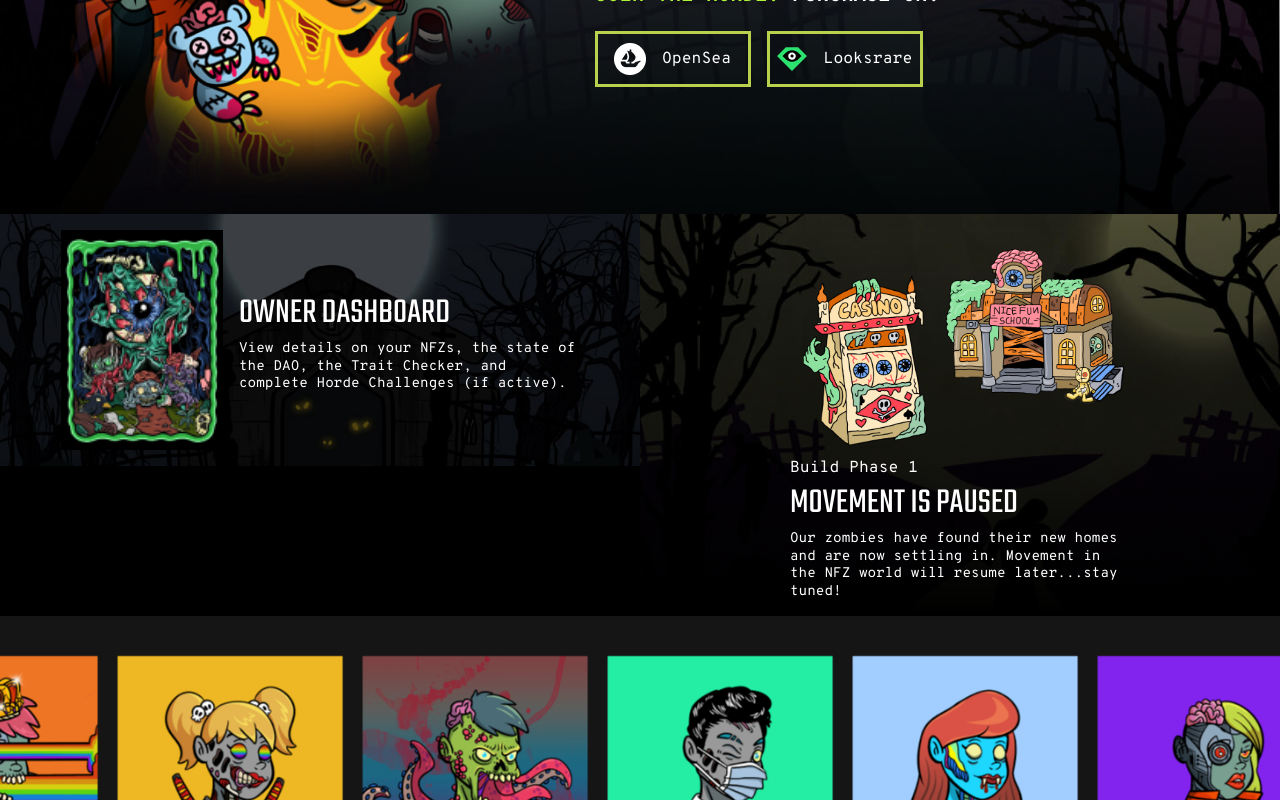
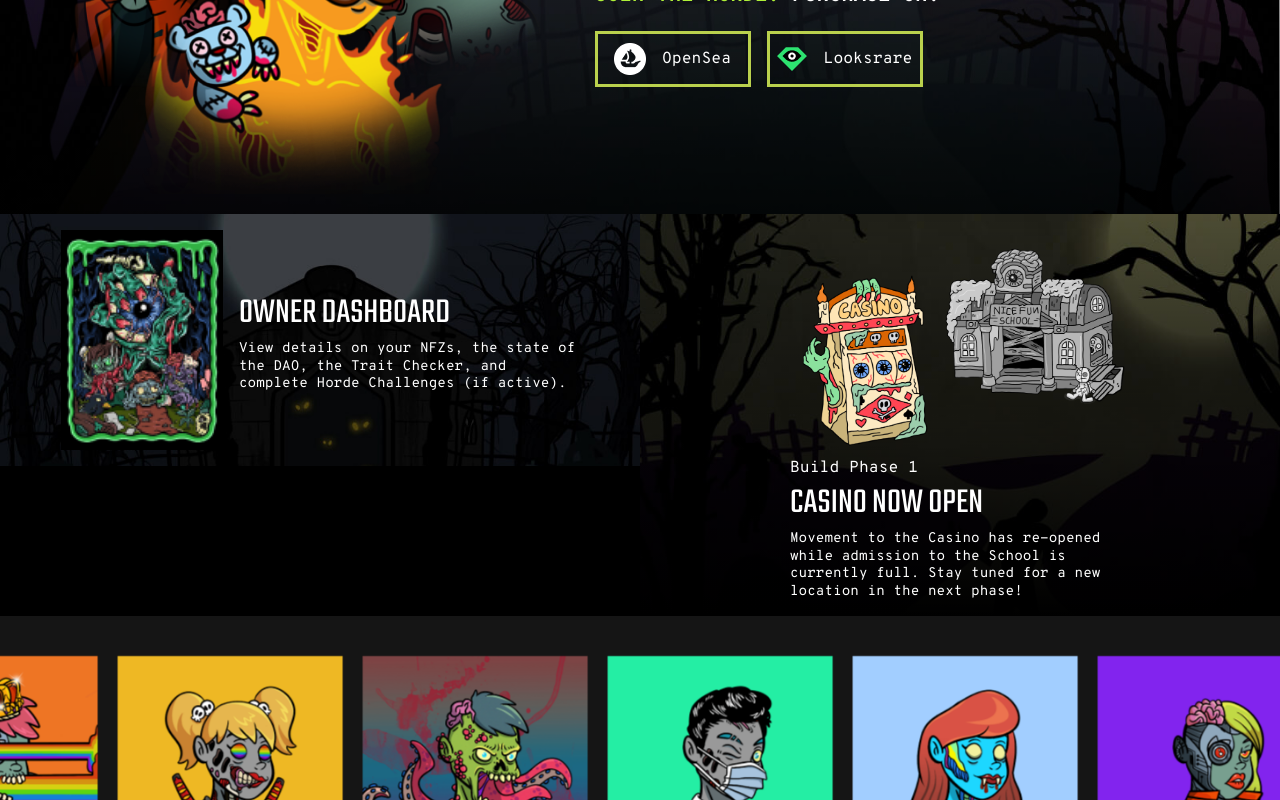
Before and after one commit to travisahughes/zombies-aws, a React (Create React App) app: page / in a window 1280 px wide. Shown: the part 536-1336 px from the top of the page. Built offline with nearby package versions, Linux system fonts and the light colour scheme; what react-moralis would draw is missing.

Commit message:
Adding back locations link to homepage

```diff
--- a/src/Components/QuickAccess.jsx
+++ b/src/Components/QuickAccess.jsx
@@ -52,7 +52,7 @@ const LocationAccess = styled.div`
   background-position-x: center;
   background-size: cover;
   padding: 16px;
-  cursor: initial;
+  cursor: pointer;
 `;
 
 const TextContainer = styled.div`
@@ -95,6 +95,7 @@ const SchoolImage = styled.img`
   height: 196px;
   margin-bottom: 2rem;
   margin-left: -30px;
+  filter: grayscale(100%);
 `;
 
 export default function QuickAccess() {
@@ -111,15 +112,15 @@ export default function QuickAccess() {
           </p>
         </TextContainer>
       </DashboardAccess>
-      <LocationAccess>
+      <LocationAccess onClick={() => history.push('/locations')}>
         <CasinoImage src={casino} alt="casino" />
         <SchoolImage src={school} alt="school" height={196} />
         <TextContainer>
           <span>Build Phase 1</span>
-          <Title>MOVEMENT IS PAUSED</Title>
+          <Title>CASINO NOW OPEN</Title>
           <p>
-            Our zombies have found their new homes and are now settling in.
-            Movement in the NFZ world will resume later...stay tuned!{' '}
+            Movement to the Casino has re-opened while admission to the School
+            is currently full. Stay tuned for a new location in the next phase!{' '}
           </p>
         </TextContainer>
       </LocationAccess>
```
